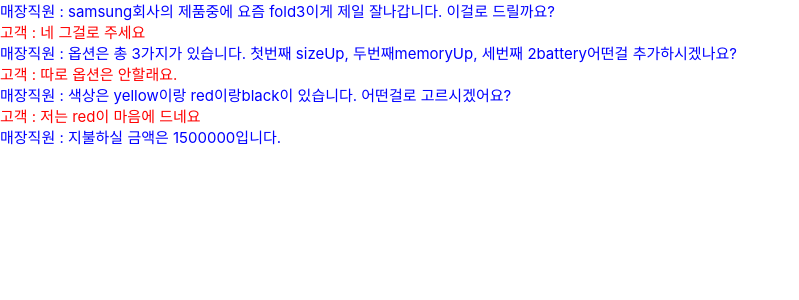
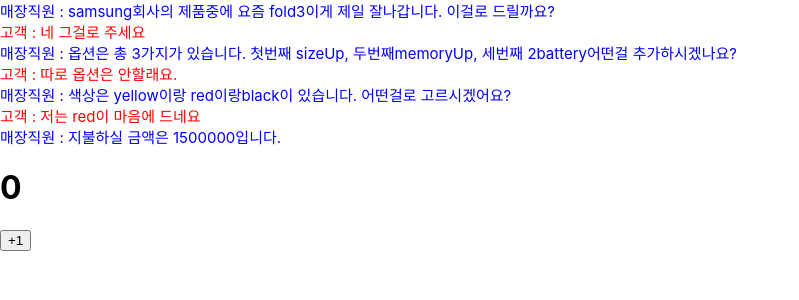
Before and after one commit to Woo3574/FrontEnd, a React (Create React App) app in the folder React/kh-sample-241118/: page / in a window 1280 px wide. Shown: the top 300 px of the page, without its empty margins (0-799 px from the left). Built offline with nearby package versions, Linux system fonts and the light colour scheme.

Commit message:
24.11.19

```diff
--- /dev/null
+++ b/React/kh-sample-241118/src/24.11.19/ClassComponent.js
@@ -0,0 +1,28 @@
+// 컴포넌트는 함수형 컴포넌트와 클래스형 컴포넌트가 있음
+// 현재는 함수형 컴포넌트만 사용 됨
+// 예전에는 상태관리와 생명주기 관리를 위해서  클래스형 컴포넌트를 사용했지만
+// v16.8 이후부터 함수형 컴포넌트에서도 상태관리와 생명주기 관리가 가능 해짐
+
+import { Component } from "react";
+class Counter extends Component {
+  constructor(props) {
+    super(props);
+    this.state = {
+      number: 0,
+    };
+  }
+
+  render() {
+    const { number } = this.state;
+    return (
+      <>
+        <h1>{number}</h1>
+        <button onClick={() => this.setState({ number: number + 1 })}>
+          +1
+        </button>
+      </>
+    );
+  }
+}
+
+export default Counter;
--- a/React/kh-sample-241118/src/App.js
+++ b/React/kh-sample-241118/src/App.js
@@ -7,6 +7,7 @@
 import MyComponent from "./24.11.18/MyComponent";
 import BoxComponent from "./24.11.18/BoxComponent";
 import Order from "./MyPlactice";
+import Counter from "./24.11.19/ClassComponent";
 
 const phone = {
   name: "fold3",
@@ -27,6 +28,7 @@
   return (
     <>
       <Order phone={phone} />
+      <Counter />
     </>
   );
 }
--- a/React/kh-sample-241118/src/index.js
+++ b/React/kh-sample-241118/src/index.js
@@ -10,8 +10,8 @@
 root.render(
   <React.StrictMode>
     <App />
-    {/* <App1118 />
-    <App1119 /> */}
+    {/* <App1118 />*/}
+    <App1119 />
   </React.StrictMode>
 );
 
```
